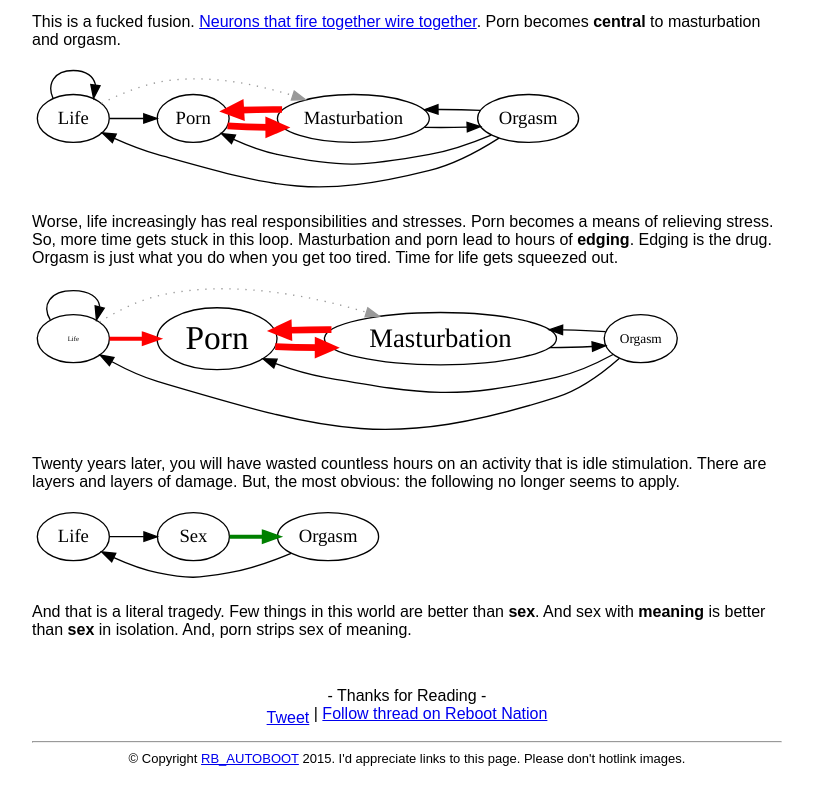
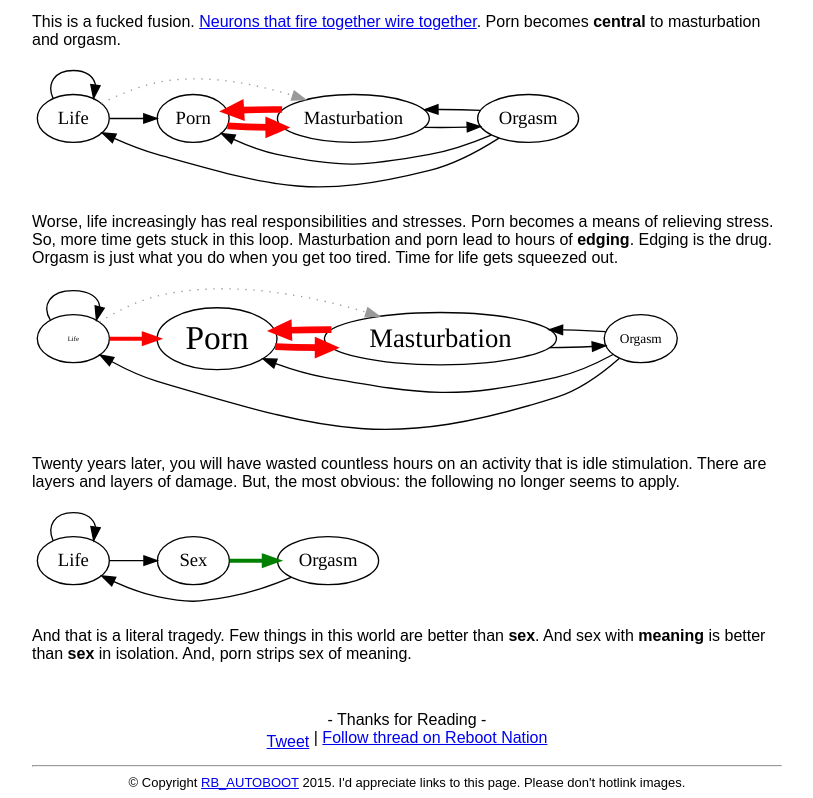
Before and after one commit to rb-autoboot/rb-autoboot.github.io, a plain HTML site: page Genesis_Of_Porn_Addiction.html in a window 1280 px wide. Shown: the part 934-1732 px from the top of the page, without its empty margins (233-1046 px from the left). Before the commit the page ends 1708 px from the top, so only its background shows below. Drawn offline with Linux system fonts and the light colour scheme.

Commit message:
add life to life loop

```diff
--- a/Genesis_Of_Porn_Addiction.html
+++ b/Genesis_Of_Porn_Addiction.html
@@ -601,14 +601,19 @@
 <!-- Generated by graphviz version 2.38.0 (20140413.2041)
  -->
 <!-- Title: loopy_porn Pages: 1 -->
-<svg width="264pt" height="57pt" viewbox="0.00 0.00 263.90 56.50" xmlns="http://www.w3.org/2000/svg" xmlns:xlink="http://www.w3.org/1999/xlink">
-<g id="graph0" class="graph" transform="scale(1 1) rotate(0) translate(4 52.5049)">
+<svg width="264pt" height="75pt" viewbox="0.00 0.00 263.90 74.50" xmlns="http://www.w3.org/2000/svg" xmlns:xlink="http://www.w3.org/1999/xlink">
+<g id="graph0" class="graph" transform="scale(1 1) rotate(0) translate(4 70.5049)">
 <title>loopy_porn</title>
-<polygon fill="white" stroke="none" points="-4,4 -4,-52.5049 259.9,-52.5049 259.9,4 -4,4"/>
+<polygon fill="white" stroke="none" points="-4,4 -4,-70.5049 259.9,-70.5049 259.9,4 -4,4"/>
 <!-- Life -->
 <g id="node1" class="node"><title>Life</title>
 <ellipse fill="none" stroke="black" cx="27" cy="-30.5049" rx="27" ry="18"/>
 <text text-anchor="middle" x="27" y="-26.3049" font-family="Times,serif" font-size="14.00">Life</text>
+</g>
+<!-- Life&#45;&gt;Life -->
+<g id="edge1" class="edge"><title>Life-&gt;Life</title>
+<path fill="none" stroke="black" d="M11.7729,-45.6715C7.15869,-56.169 12.2344,-66.5049 27,-66.5049 36.9207,-66.5049 42.4671,-61.8391 43.6394,-55.5933"/>
+<polygon fill="black" stroke="black" points="47.1015,-55.0785 42.2271,-45.6715 40.1713,-56.065 47.1015,-55.0785"/>
 </g>
 <!-- Sex -->
 <g id="node2" class="node"><title>Sex</title>
@@ -616,7 +621,7 @@
 <text text-anchor="middle" x="117" y="-26.3049" font-family="Times,serif" font-size="14.00">Sex</text>
 </g>
 <!-- Life&#45;&gt;Sex -->
-<g id="edge1" class="edge"><title>Life-&gt;Sex</title>
+<g id="edge2" class="edge"><title>Life-&gt;Sex</title>
 <path fill="none" stroke="black" d="M54.4029,-30.5049C62.3932,-30.5049 71.3106,-30.5049 79.8241,-30.5049"/>
 <polygon fill="black" stroke="black" points="79.919,-34.005 89.919,-30.5049 79.919,-27.005 79.919,-34.005"/>
 </g>
@@ -626,12 +631,12 @@
 <text text-anchor="middle" x="217.95" y="-26.3049" font-family="Times,serif" font-size="14.00">Orgasm</text>
 </g>
 <!-- Sex&#45;&gt;Orgasm -->
-<g id="edge2" class="edge"><title>Sex-&gt;Orgasm</title>
+<g id="edge3" class="edge"><title>Sex-&gt;Orgasm</title>
 <path fill="none" stroke="green" stroke-width="3" d="M144.257,-30.5049C152.076,-30.5049 160.895,-30.5049 169.625,-30.5049"/>
 <polygon fill="green" stroke="green" stroke-width="3" points="169.767,-34.005 179.767,-30.5049 169.767,-27.005 169.767,-34.005"/>
 </g>
 <!-- Orgasm&#45;&gt;Life -->
-<g id="edge3" class="edge"><title>Orgasm-&gt;Life</title>
+<g id="edge4" class="edge"><title>Orgasm-&gt;Life</title>
 <path fill="none" stroke="black" d="M190.225,-18.0179C176.694,-12.3717 159.819,-6.33836 144,-3.50491 120.376,0.72665 113.496,1.38913 90,-3.50491 78.9383,-5.809 67.431,-10.1967 57.3766,-14.7758"/>
 <polygon fill="black" stroke="black" points="55.7423,-11.6779 48.2439,-19.1628 58.7734,-17.9876 55.7423,-11.6779"/>
 </g>
```
Also changed, not shown: 1 other file.
